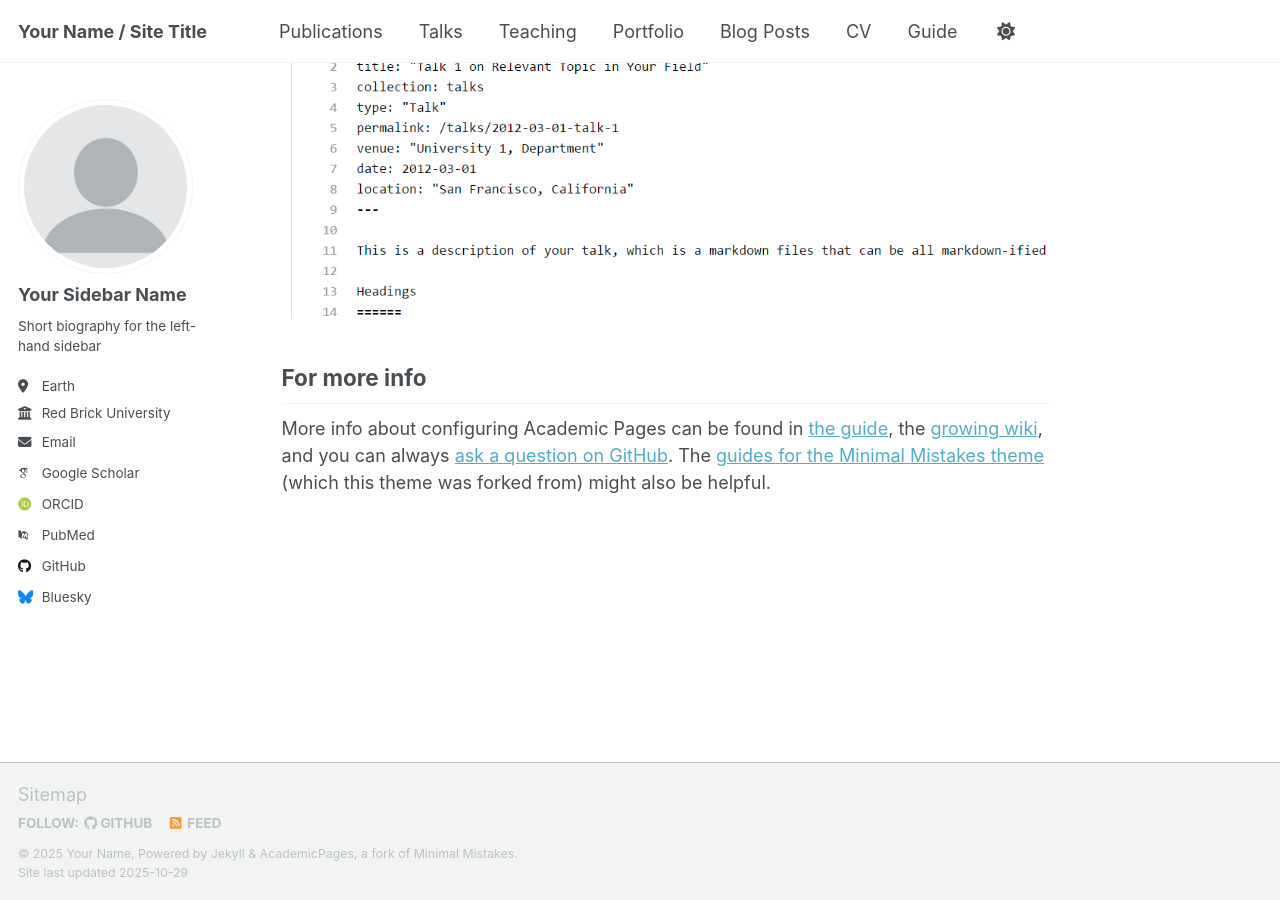
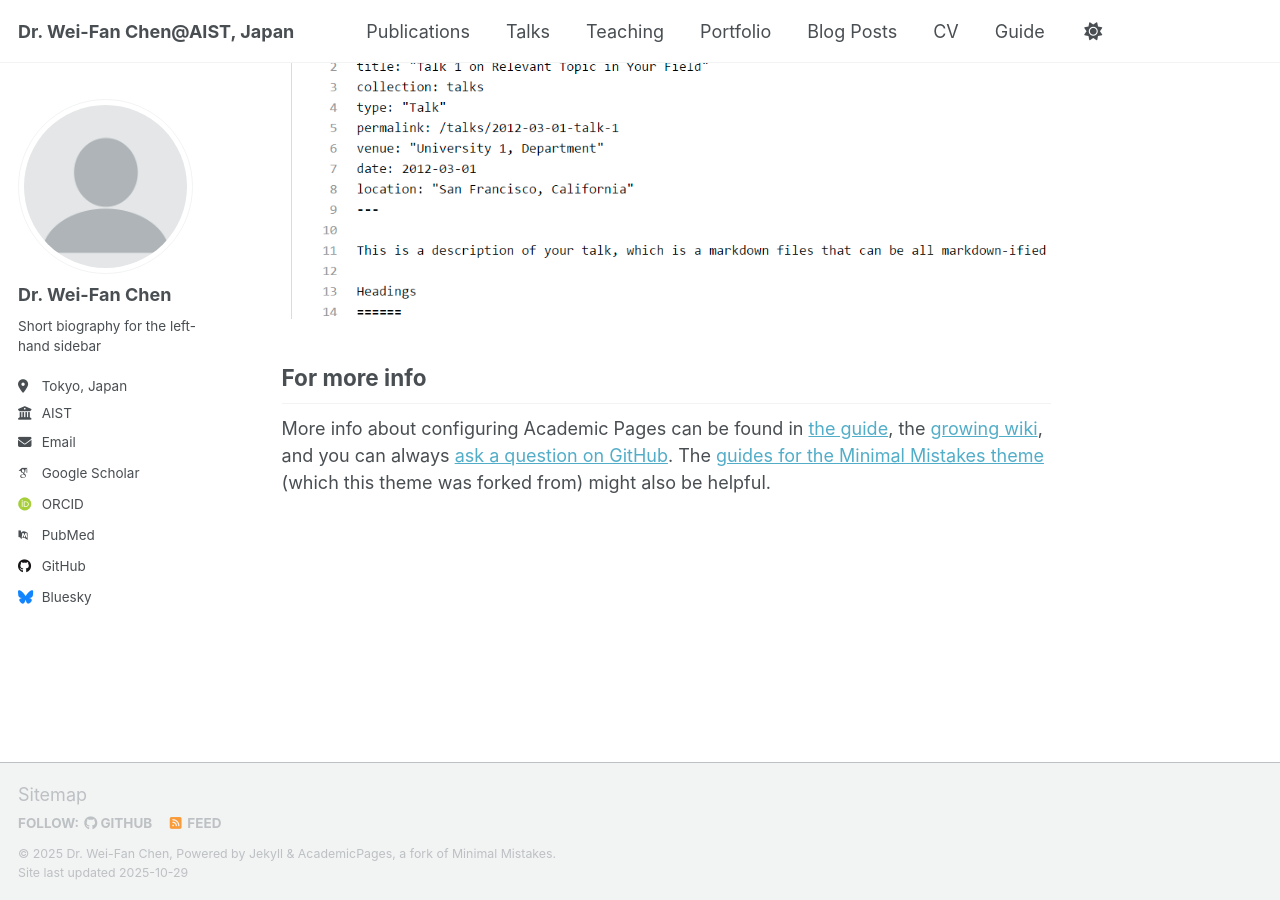
Before and after one commit to aist-cwf/aist-cwf.github.io, a Jekyll site: the page built from _pages/about.md, in a window 1280 px wide and 900 px high, scrolled down 2880 px. Built offline with Jekyll 4.4.1, drawn with Linux system fonts in a browser that asks for light colours; some web fonts are replaced; a script that is not in the unit is left out.

Commit message:
Update _config.yml

```diff
--- a/_config.yml
+++ b/_config.yml
@@ -9,9 +9,9 @@
 # Basic Site Settings
 locale                   : "en-US"
 site_theme               : "default" # Currently available options are "default", "air"
-title                    : "Your Name / Site Title"
+title                    : "Dr. Wei-Fan Chen@AIST, Japan"
 title_separator          : "-"
-name                     : &name "Your Name"
+name                     : &name "Dr. Wei-Fan Chen"
 description              : &description "Your Name's academic portfolio"   # Update this with a general description of your site, this is the default if not overridden by a page
 url                      : https://academicpages.github.io # The base hostname & protocol for your site e.g. "https://[your GitHub username].github.io",
                                                            # or if you already have some other page hosted on Github then use "https://[your GitHub username].github.io/[Your Repo Name]"
@@ -24,11 +24,11 @@ repository               : "academicpages/academicpages.github.io"
 author:
   # Biographic information
   avatar           : "profile.png"
-  name             : "Your Sidebar Name"
+  name             : "Dr. Wei-Fan Chen"
   pronouns         : # example: "she/her"
   bio              : "Short biography for the left-hand sidebar"
-  location         : "Earth"
-  employer         : "Red Brick University"
+  location         : "Tokyo, Japan"
+  employer         : "AIST"
   uri              : # URL
   email            : "none@example.org"
 
```
